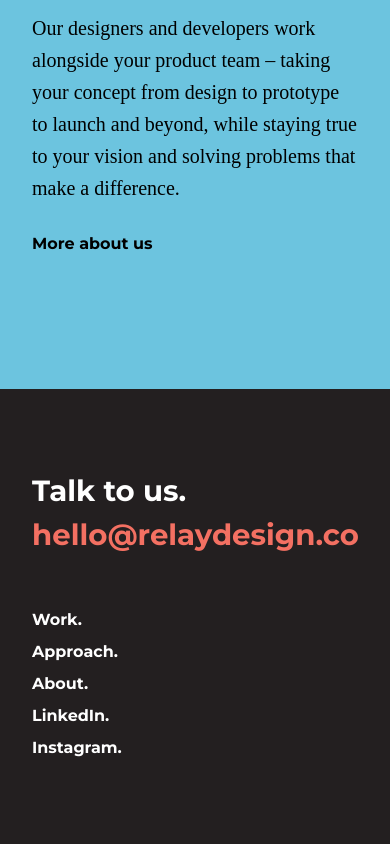
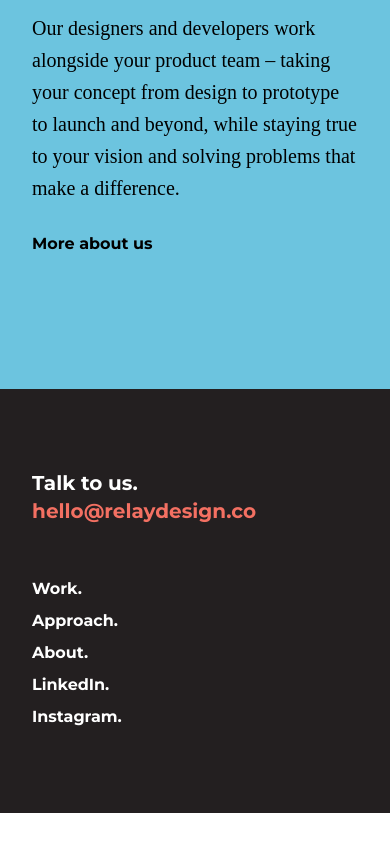
Before and after one commit to relaydesignco/relaywebsite, a Vue app: page / in a window 390 px wide. Shown: the part 3140-3984 px from the top of the page. After the commit the page ends 3953 px from the top, so only its background shows below. Built offline with nearby package versions, Linux system fonts and the light colour scheme; a web font is replaced by a local one.

Commit message:
Fix footer mobile text size

```diff
--- a/src/components/Footer.vue
+++ b/src/components/Footer.vue
@@ -4,8 +4,8 @@
 <template>
   <section class="bg-black w-full py-20 px-8 md:px-24">
     <div class="mb-12">
-      <span class="font-sans text-2xl text-white font-bold">Talk to us.</span><br />
-      <a class="text-red hover:text-white font-sans text-2xl no-underline bar-link" href="mailto:hello@relaydesign.co"><span>hello@relaydesign.co</span></a>
+      <span class="font-sans text-xl md:text-2xl text-white font-bold">Talk to us.</span><br />
+      <a class="text-red hover:text-white font-sans text-xl md:text-2xl no-underline bar-link" href="mailto:hello@relaydesign.co"><span>hello@relaydesign.co</span></a>
     </div>
     <div class="flex flex-col md:flex-row">
       <router-link class="bar-link text-white leading-loose mr-5 text-base " to="/work"><span>Work.</span></router-link>
```
